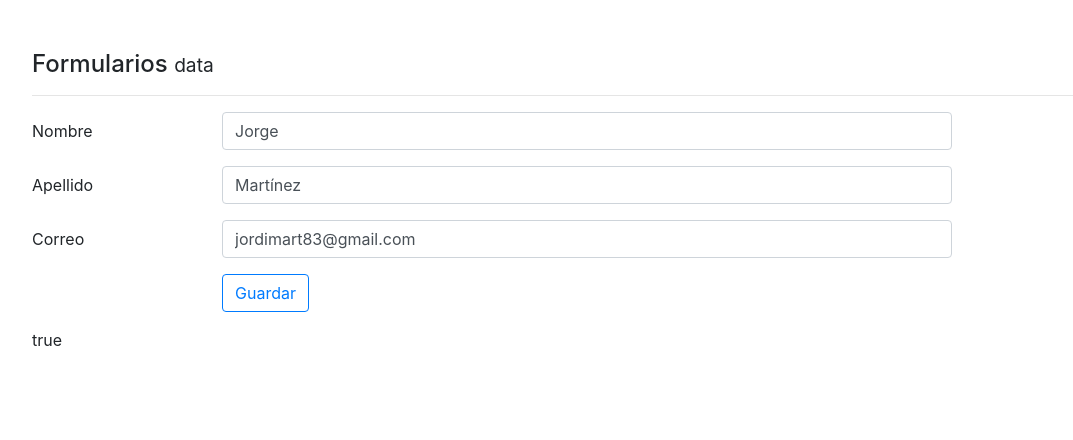
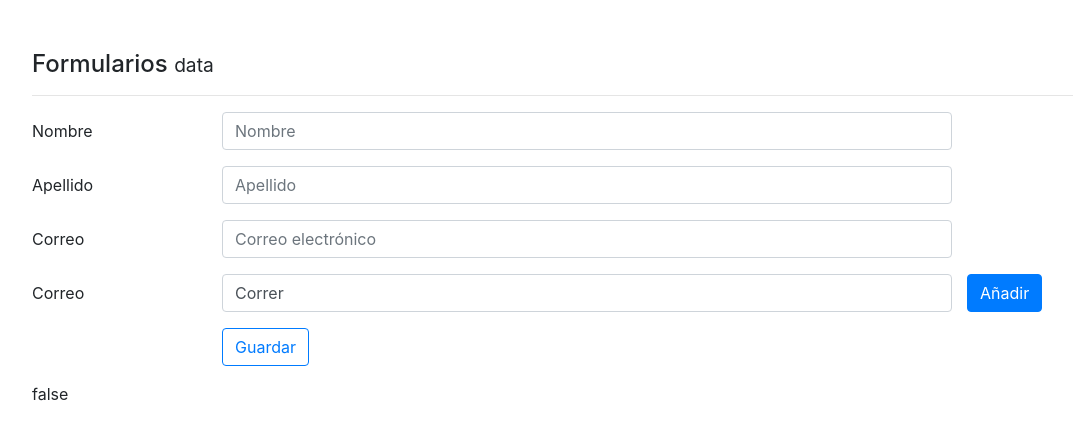
Before and after one commit to jordimart/ng2-Formularios, an Angular app: page / in a window 1280 px wide. Shown: the top 440 px of the page, without its empty margins (53-1126 px from the left). Built offline with nearby package versions, Linux system fonts and the light colour scheme.

Commit message:
[ADD] Arreglos deFormControl - FormArray

```diff
--- a/src/app/components/data/data.component.html
+++ b/src/app/components/data/data.component.html
@@ -7,8 +7,7 @@
     <div class="form-group row">
       <label class="col-2 col-form-label">Nombre</label>
       <div class="col-8">
-        <input class="form-control" type="text" placeholder="Nombre" formControlName="nombre"
-        [ngClass]="{'error-input': !forma.get('nombrecompleto.nombre').valid && forma.get('nombrecompleto.nombre').touched }">
+        <input class="form-control" type="text" placeholder="Nombre" formControlName="nombre" [ngClass]="{'error-input': !forma.get('nombrecompleto.nombre').valid && forma.get('nombrecompleto.nombre').touched }">
         <div *ngIf="forma.get('nombrecompleto.nombre').errors?.required && forma.get('nombrecompleto.nombre').touched " class="error">
           Este campo es requerido.
         </div>
@@ -38,6 +37,14 @@
     </div>
   </div>
 
+  <div class="form-group row">
+    <label class="col-2 col-form-label">Correo</label>
+    <div class="col-md-8" formArrayName="pasatiempos">
+      <input *ngFor="let p of forma.controls['pasatiempos'].controls; let i = index" type="text" class="form-control" [formControlName]="i">
+    </div>
+    <button (click)="agregarPasatiempo()" type="button" class="btn btn-primary">Añadir</button>
+  </div>
+
 
 
   <div class="form-group row">
--- a/src/app/components/data/data.component.ts
+++ b/src/app/components/data/data.component.ts
@@ -1,5 +1,5 @@
 import { Component, OnInit } from '@angular/core';
-import { FormGroup, FormControl, Validators } from '@angular/forms'
+import { FormGroup, FormControl, Validators, FormArray } from '@angular/forms'
 
 @Component({
   selector: 'app-data',
@@ -14,7 +14,8 @@ export class DataComponent {
       nombre: "Jorge",
       apellido: "Martínez"
     },
-    email: "jordimart83@gmail.com"
+    email: "jordimart83@gmail.com",
+    pasatiempos: ["Correr","Dormir","Caminar"]
   }
 
   constructor() {
@@ -30,10 +31,13 @@ export class DataComponent {
       'email': new FormControl('', [
         Validators.required,
         Validators.pattern("[a-z0-9._%+-]+@[a-z0-9.-]+\.[a-z]{2,3}$")
+      ]),
+      'pasatiempos': new FormArray([
+        new FormControl('Correr',Validators.required)
       ])
     })
 
-    this.forma.setValue( this.usuario);
+    // this.forma.setValue( this.usuario);
   }
 
   guardarCambios() {
@@ -47,4 +51,11 @@ export class DataComponent {
       email:""
     });
   }
+
+  agregarPasatiempo(){
+    console.log('agrega');
+    (<FormArray>this.forma.controls['pasatiempos']).push(
+      new FormControl('', Validators.required)
+    )
+  }
 }
```
